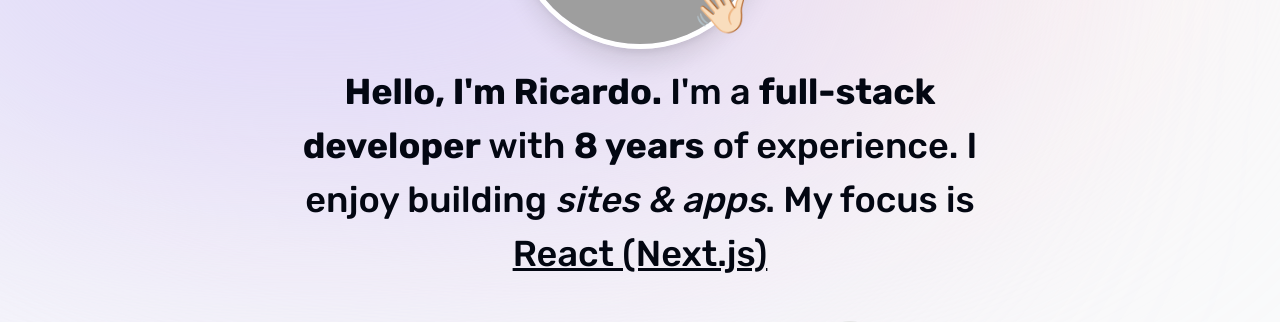
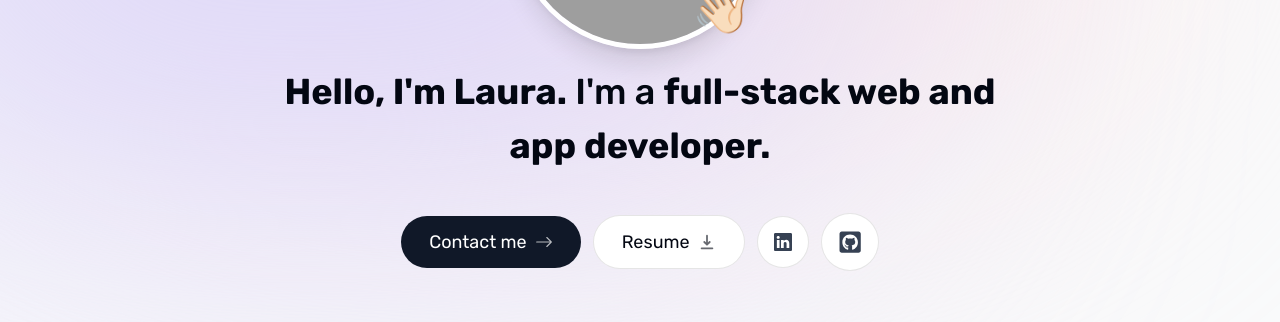
Before and after one commit to laurakhot/Personal-Portfolio, a Next.js app: page / in a window 1280 px wide. Shown: the part 311-633 px from the top of the page. Built offline with nearby package versions, Linux system fonts and the light colour scheme; grey boxes are pictures that could not be loaded.

Commit message:
Updated about me

```diff
--- a/components/intro.tsx
+++ b/components/intro.tsx
@@ -64,11 +64,8 @@
         >
             {/* <span className="font-bold">Laura Khotemlyansky</span> */}
             <span className="font-bold">
-                Hello, I'm Ricardo.</span> I'm a{" "}
-                <span className="font-bold">full-stack developer</span> with{" "}
-                <span className="font-bold">8 years</span> of experience. I enjoy
-                building <span className="italic">sites & apps</span>. My focus is{" "}
-                <span className="underline">React (Next.js)
+                Hello, I'm Laura.</span> I'm a{" "}
+                <span className="font-bold">full-stack web and app developer.
             </span>
         </motion.h1>
 
```
